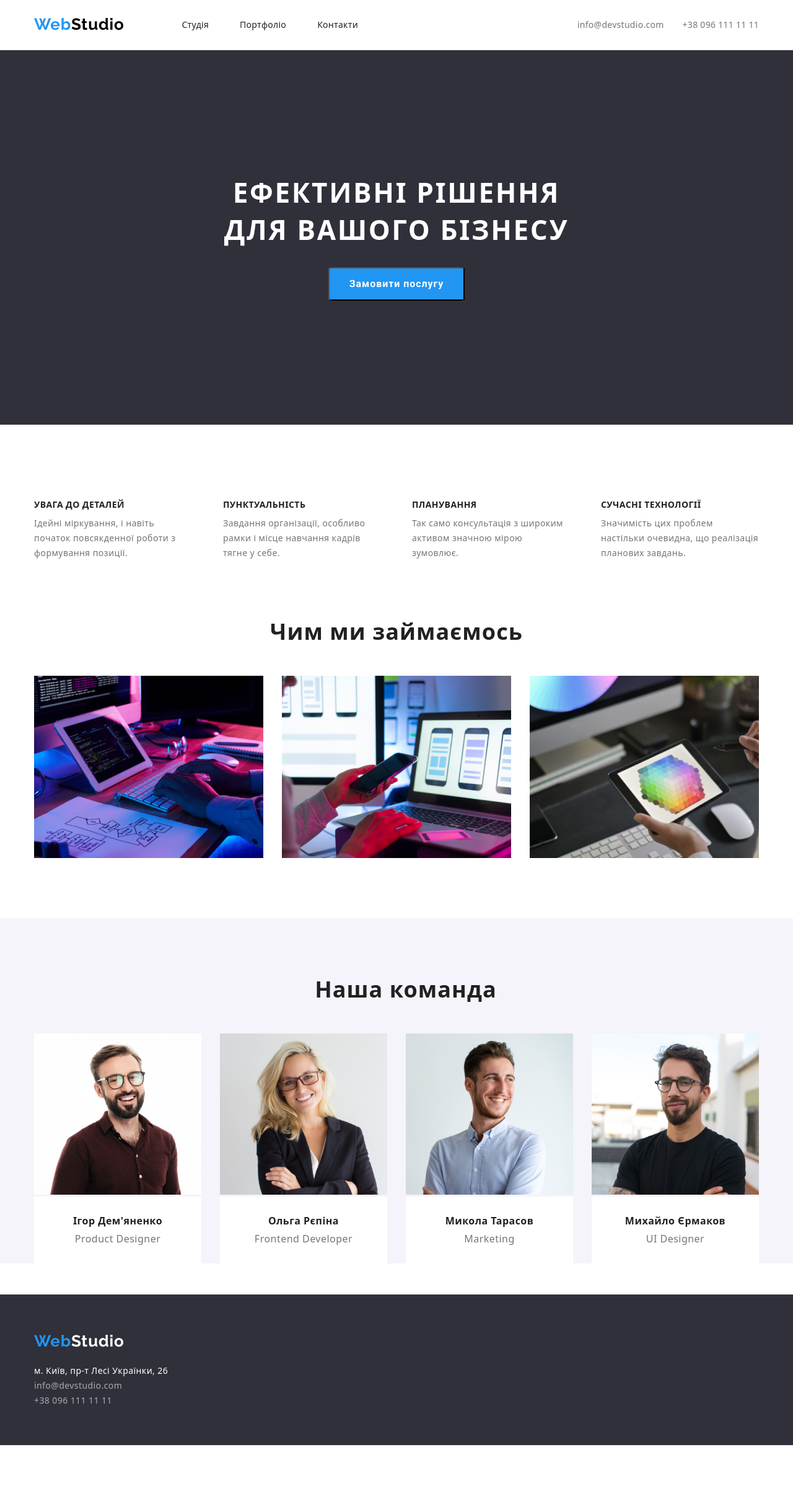
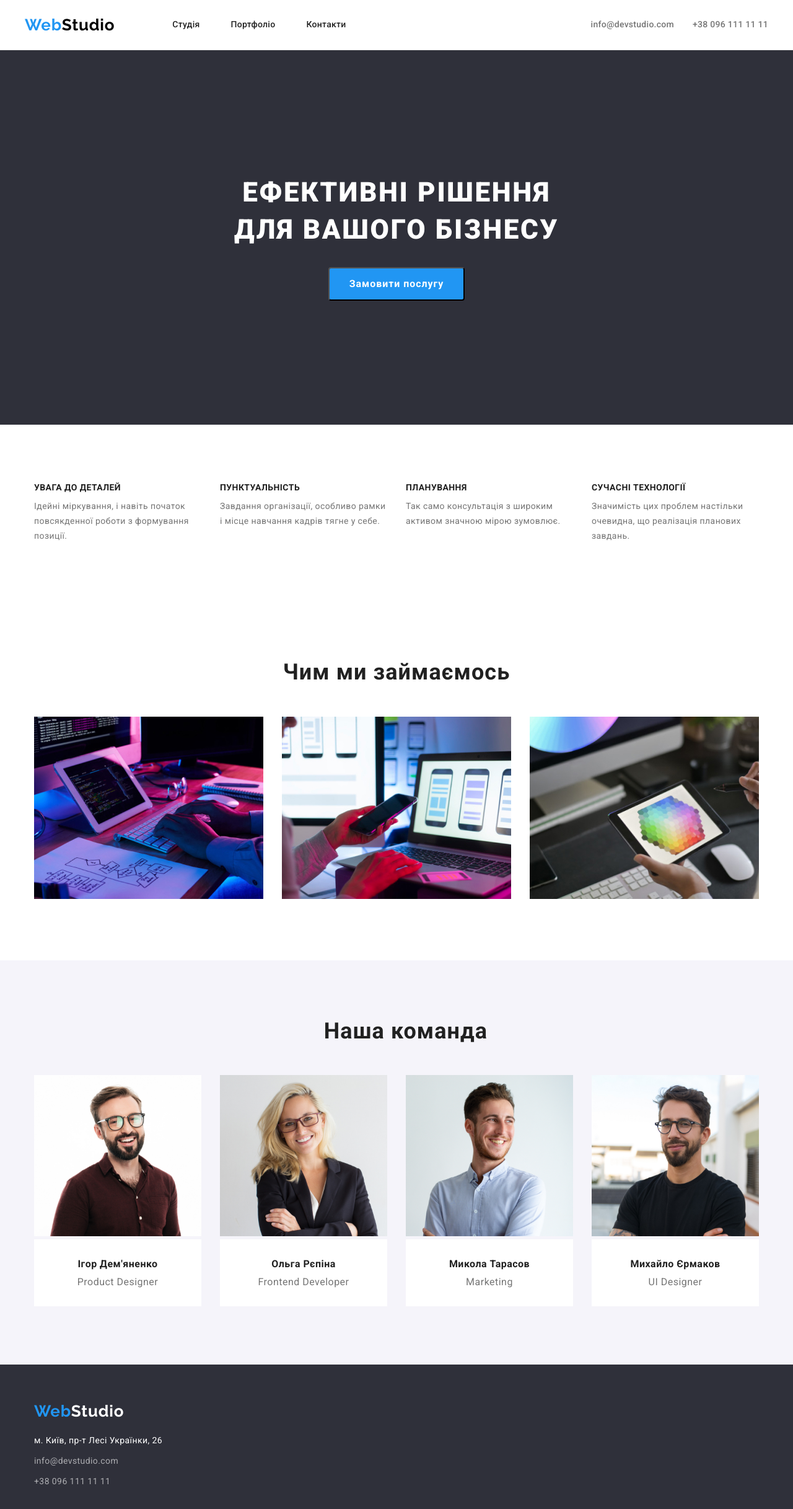
Before and after one commit to Liliavalen/goit-markup-hw-06, a plain HTML site: page index.html in a window 1280 px wide. Shown: the whole page at 62% size. Before the commit the page ends 2331 px from the top, so only its background shows below. Drawn offline with nearby package versions, Linux system fonts and the light colour scheme.

Commit message:
Fix the homework 3

```diff
--- a/css/styles.css
+++ b/css/styles.css
@@ -23,6 +23,8 @@ body {
 
     font-family: Roboto, sens-serif;
     color: var(--primary-text-color);
+    margin: 0px;
+    padding: 0px;
 }
 
 h1,
@@ -37,23 +39,19 @@ ul {
 
 }
 
-.section {
-    margin: 0px;
-    padding: 0px;
-}
+
 /*----------------------Heder----------------------*/
 
         /*-----------Heder-logo---------*/
-
         /*-----------ЗМІНИ---------*/
 .caption{
     border-bottom: 1px solid #ECECEC;
 }
+
 .container{
     width: 1200px;
     padding-left: 15px;
     padding-right: 15px;
-
     margin: 0 auto;
 }
     /*outline: 2px solid blue;*/
@@ -61,62 +59,24 @@ ul {
 .main-nav{
     display: flex;
     align-items: center;
+    padding: 0;
+    margin: 0 auto;
+
 }
-
+    .list {
+        list-style: none;
+        padding: 0px;
+        margin: 0px;
+    }
 
 .header-nav{
     display: flex;
-    margin: 0px;
-    padding: 0px;
-    /*outline: 2px solid royalblue;*/
+    align-items: center;
+    margin-left: 0;
 }
 
+        .caption-logo {
 
-.menu-items{
-    display: flex;
-    margin: 0px;
-    padding: 0px;
-   /*outline: 2px solid rgb(65, 225, 110);*/
-}
-
-.menu-items .menu-item + .menu-item{
-    margin-left: 50px;
-}
-
-
-.caption-items{
-    display: flex;
-    margin: 0px;
-    padding: 0px;
-    /*outline: 2px solid rgb(193, 225, 65);*/
-}
-
-.caption-items .caption-el + .caption-el{
-    margin-left: 30px;
-}
-
-.caption-adr{
-    display: flex;
-    padding-top: 32px;
-    padding-bottom: 32px;
-}
-
-.con-list{
-    margin-left: auto;
-}
-
-.logo-naw{
-    padding-top: 24px;
-    padding-bottom: 25px;
-}
-
-.menu-nav{
-    margin-left: 93px;
-    padding-left: 0px;
-
-}
-
-.caption-logo{
             font-family: Raleway;
             font-style: normal;
             font-weight: 700;
@@ -128,22 +88,51 @@ ul {
             cursor: pointer;
 
         }
-.logo{
+
+        .logo {
             color: var(--accent-color);
         }
+
         .caption-logo.current,
         .caption-logo:focus {
             color: var(--accent-color);
         }
 
-         /*-----------Heder-navi---------*/
-
-.list{
-    list-style: none;
-    padding: 0px;
-    margin: 0px;
+  .logo {
+      color: var(--accent-color);
   }
 
+  .caption-logo.current,
+  .caption-logo:focus {
+      color: var(--accent-color);
+  }
+
+  .menu-items{
+    display: flex;
+    align-items: center;
+    margin-left: 93px;
+}
+
+       .menu-items .menu-item + .menu-item{
+        margin-left: 50px;
+}
+
+.caption-items{
+    display: flex;
+    align-items: center;
+    margin-left: auto;
+}
+        .caption-items .caption-el + .caption-el{
+        margin-left: 30px;
+}
+        .caption-adr{
+             display: flex;
+             padding-top: 32px;
+             padding-bottom: 32px;
+}
+
+
+         /*-----------Heder-navi---------*/
             .caption-item{
                 display: flex;
                 padding-top: 32px;
@@ -168,6 +157,8 @@ ul {
 
         /*-----------Heder-contact---------*/
 
+
+
         .caption-adr{
             font-style: normal;
             font-weight: 500;
@@ -189,13 +180,19 @@ ul {
 
        /*-----------Hero---------*/
 
+
+    .section{
+    padding-top: 94px;
+    padding-bottom: 94px;
+    }
+
     .hero{
+    padding: 200px 0;
     background-color: var(--first-fon-color);
     text-align: center;
 }
 
 .hero-title{
-    padding-top: 200px;
     margin-bottom: 30px;
 
     /*outline: 2px solid orange;*/
@@ -212,9 +209,8 @@ ul {
  }
 
 .hero-button{
-    margin-bottom: 200px;
     padding: 10px 32px;
-    border-radius: 4%;
+    border-radius: 4px;
 
     font-family: 'Roboto';
     font-style: normal;
@@ -238,15 +234,15 @@ ul {
 
 .features{
     display: flex;
-    margin-top: 94px;
+
 }
 
 .features .features-blok + .features-blok {
-    margin-left: 50px;
+    margin-left: 30px;
 }
 
 .heading {
-    opacity: 0;
+    display: none;
 }
 
 .features-blok{
@@ -272,8 +268,6 @@ ul {
         /*-----------services---------*/
 
 .services{
-    margin-top: 94px;
-
     font-size: 36px;
     line-height: 1.16;
     letter-spacing: 0.03em;
@@ -283,22 +277,24 @@ ul {
 
 .services-list{
     display: flex;
-    margin-top: 50px;
-    margin-bottom: 50px;
+   padding-top: 50px;
 }
 
 .services-list .services-element +.services-element{
     margin-left: 30px;
 }
  /*---------Our team--------------*/
-.tiam{
+.team{
     background-color: var(--second-fon-color);
 }
 
+.text-blok{
+    padding-top: 30px;
+    padding-bottom: 30px;
+    background-color: #FFFFFF;
+}
+
 .team-title{
-    margin-top: 94px;
-    padding-top: 94px;
-
     font-size: 36px;
     line-height: 1.16;
     letter-spacing: 0.03em;
@@ -308,18 +304,15 @@ ul {
 
 .lists{
     display: flex;
-    margin-bottom: 50px;
     margin-top: 50px;
 }
 
-
-.lists .tiam-list + .tiam-list{
+.lists .team-list + .team-list{
     margin-left: 30px;
 }
 
-.tiam-list-title{
-    background-color: #FFFFFF;
-    padding-top: 30px;
+.team-list-title{
+
     text-align: center;
     font-size: 16px;
     line-height: 1.19;
@@ -327,11 +320,8 @@ ul {
     color: var(--title-color);
 }
 
-.tiam-text{
-    background-color: #FFFFFF;
-    padding-top: 10px;
-    padding-bottom: 30px;
-
+.team-text{
+    margin-top: 10px;
     text-align: center;
     font-size: 16px;
     line-height: 1.19;
@@ -345,10 +335,14 @@ ul {
 .contacts{
     background-color: var(--first-fon-color);
 }
+.foot-box{
+    padding-top: 60px;
+    padding-bottom: 60px;
+}
         /*---------logo--------------*/
 .contacts-logo{
     display: inline-block;
-    padding-top: 60px;
+
     font-family: Raleway;
     font-weight: 700;
     font-size: 26px;
@@ -386,19 +380,27 @@ ul {
     color: var(--title-second-color);
 }
 
+.botton-menu{
+    margin-bottom: 9px;
+}
 .address{
-    padding-top: 20px;
-    padding-bottom: 60px;
+margin-top: 20px;
 }
 
 /*---------------------portfolio------------------*/
             /*---------button--------------*/
 
 .button-tab{
+    display: flex;
+    justify-content: center;
     padding: 0px;
-display: flex;
-margin-left: 337px;
-margin-top: 94px;
+
+
+}
+
+.center{
+    margin-left: auto;
+    margin-right: auto;
 }
 
 .button-tab .gallery-item + .gallery-item{
@@ -426,6 +428,7 @@ margin-left: 8px;
     line-height: 1.62;
     text-align: center;
     letter-spacing: 0.03em;
+    border: none;
 
     background-color: var(--second-fon-color);
     color: var(--title-color);
@@ -446,9 +449,21 @@ display: flex;
 flex-wrap: wrap;
 gap: 30px;
 margin-top: 50px;
-margin-bottom: 94px;
 }
 
+.gallery-images{
+    display: block;
+}
+
+.gallery-text{
+    border-bottom-color: #eeee;
+    padding-top: 20px;
+    padding-bottom: 20px;
+    padding-left: 22px;
+    padding-right: 22px;
+    border-bottom-style: solid;
+    border-bottom-width: 1px;
+}
 .gallery-link{
     text-decoration: none;
 }
@@ -461,12 +476,6 @@ margin-bottom: 94px;
 }
 
 .gallery-headline{
-    padding-top: 20px;
-    padding-left: 22px;
-    padding-right: 22px;
-    padding-bottom: 4px;
-
-
     font-size: 18px;
     line-height: 2.00;
     letter-spacing: 0.06em;
@@ -481,19 +490,11 @@ margin-bottom: 94px;
 }
 
 .gallery-desk{
-    padding-bottom: 20px;
-    padding-left: 22px;
-    padding-right: 22px;
-    border-bottom-color: #eeee;
-    border-bottom-style: solid;
-    border-bottom-width: 1px;
-
-
-
     font-size: 16px;
     line-height: 1.88;
     letter-spacing: 0.03em;
     color: var(--primary-text-color);
+    margin-top: 4px;
 }
 
 .gallery-desk.current,
--- a/index.html
+++ b/index.html
@@ -1,15 +1,13 @@
 <!DOCTYPE html>
-<html lang="uk">
-
+<html lang="en">
 <head>
     <meta charset="UTF-8">
     <meta http-equiv="X-UA-Compatible" content="IE=edge">
     <meta name="viewport" content="width=device-width, initial-scale=1.0">
-    <link rel="stylesheet" href="./css/styles.css">
-    <link
-        href="https://fonts.googleapis.com/css2?family=Raleway:wght@700&family=Roboto:wght@400;500;700;900&display=swap"
+    <link href="https://fonts.googleapis.com/css2?family=Raleway:wght@700&family=Roboto:wght@400;500;700;900&display=swap"
     rel="stylesheet">
     <link rel="stylesheet" href="node_modules/modern-normalize/modern-normalize.css">
+    <link rel="stylesheet" href="./css/styles.css">
     <title>Document</title>
 </head>
 
@@ -22,43 +20,36 @@
     <div class="container main-nav">
 
         <nav class="header-nav list">
-                <div class="logo-naw">
             <a href="index.html" class="caption-logo">
                 <span lang="en" class="logo">Web</span>Studio</a>
-                </div>
-                <div class="menu-nav">
+
             <ul class="menu-items list">
                 <li class="menu-item"><a href="./index.html" class="caption-item">Студія</a></li>
                 <li class="menu-item"><a href="./portfolio.html" class="caption-item">Портфоліо</a></li>
                 <li class="menu-item"><a href="" class="caption-item">Контакти</a></li>
             </ul>
-                </div>
+
         </nav>
 
-
         <!--Контакти-->
-            <div class="con-list">
         <ul class="caption-items list">
-                    <li class="caption-el"><a href="mailto:info@devstudio.com"
-                            class="caption-adr">info@devstudio.com</a></li>
+            <li class="caption-el"><a href="mailto:info@devstudio.com" class="caption-adr">info@devstudio.com</a> </li>
             <li class="caption-el"><a href="tel:+380961111111" class="caption-adr">+38 096 111 11 11</a></li>
         </ul>
-            </div>
-
     </div>
 </header>
 
     <main>
         <!--Герой-->
 
-        <section class="hero">
+        <section class="section hero">
             <h1 class="hero-title">Ефективні рішення <br>для вашого бізнесу</h1>
             <button type="button" class="hero-button">Замовити послугу</button>
         </section>
 
         <!--Особливості-->
 
-        <section class="container">
+        <section class="container section">
             <h2 class="heading">Особливості</h2>
             <ul class="features list">
                 <li class="features-blok">
@@ -91,7 +82,7 @@
 
         <!--Чим ми займаємось-->
 
-        <section class="container">
+        <section class="container section">
             <h2 class="services">Чим ми займаємось</h2>
             <ul class="services-list list">
                 <li class="services-element">
@@ -112,34 +103,42 @@
 
         <!--Наша команда-->
 
-        <section class="tiam">
+        <section class="team  section">
             <div class="container">
                 <h2 class="team-title container">Наша команда</h2>
 
                 <ul class="lists list">
-                    <li class="tiam-list">
+                    <li class="team-list">
                         <img src="./images/img1.jpg" alt="Дизайнер Ігор Дем'яненко" width="270" height="260">
-                        <h3 class="tiam-list-title">Ігор Дем'яненко</h3>
-                        <p lang="en" class="tiam-text">Product Designer</p>
+                    <div class="text-blok">
+                        <h3 class="team-list-title">Ігор Дем'яненко</h3>
+                        <p lang="en" class="team-text">Product Designer</p>
+                    </div>
                     </li>
 
-                    <li class="tiam-list">
+                    <li class="team-list">
                         <img src="./images/img2.jpg" alt="Розробник інтерфейсу Ольга Репіна" width="270" height="260">
-                        <h3 class="tiam-list-title">Ольга Рєпіна</h3>
-                        <p lang="en" class="tiam-text">Frontend Developer</p>
+                    <div class="text-blok">
+                        <h3 class="team-list-title">Ольга Рєпіна</h3>
+                        <p lang="en" class="team-text">Frontend Developer</p>
+                    </div>
                     </li>
 
-                    <li class="tiam-list">
+                    <li class="team-list">
                       <img src="./images/img3.jpg" alt="Маркетолог Микола Тарасов" width="270" height="260">
-                        <h3 class="tiam-list-title">Микола Тарасов</h3>
-                        <p lang="en" class="tiam-text">Marketing</p>
+                    <div class="text-blok">
+                        <h3 class="team-list-title">Микола Тарасов</h3>
+                        <p lang="en" class="team-text">Marketing</p>
+                    </div>
                     </li>
 
-                    <li class="tiam-list">
+                    <li class="team-list">
                         <img src="./images/img4.jpg" alt="Дизайнер інтерфейсу користувача Михайло Єрмаков" width="270"
                             height="260">
-                        <h3 class="tiam-list-title">Михайло Єрмаков</h3>
-                        <p lang="en" class="tiam-text">UI Designer</p>
+                    <div class="text-blok">
+                        <h3 class="team-list-title">Михайло Єрмаков</h3>
+                        <p lang="en" class="team-text">UI Designer</p>
+                    </div>
                     </li>
                 </ul>
 
@@ -149,7 +148,7 @@
     <!--Підвал-->
 
 
-    <footer class="contacts">
+    <footer class="contacts foot-box">
         <div class="container">
             <a href="index.html" class="contacts-logo">
                 <span lang="en" class="logo">Web</span>Studio</a>
```
Also changed, not shown: portfolio.html (+38 -24 lines). Lines whose indentation alone changed are shown as unchanged.
